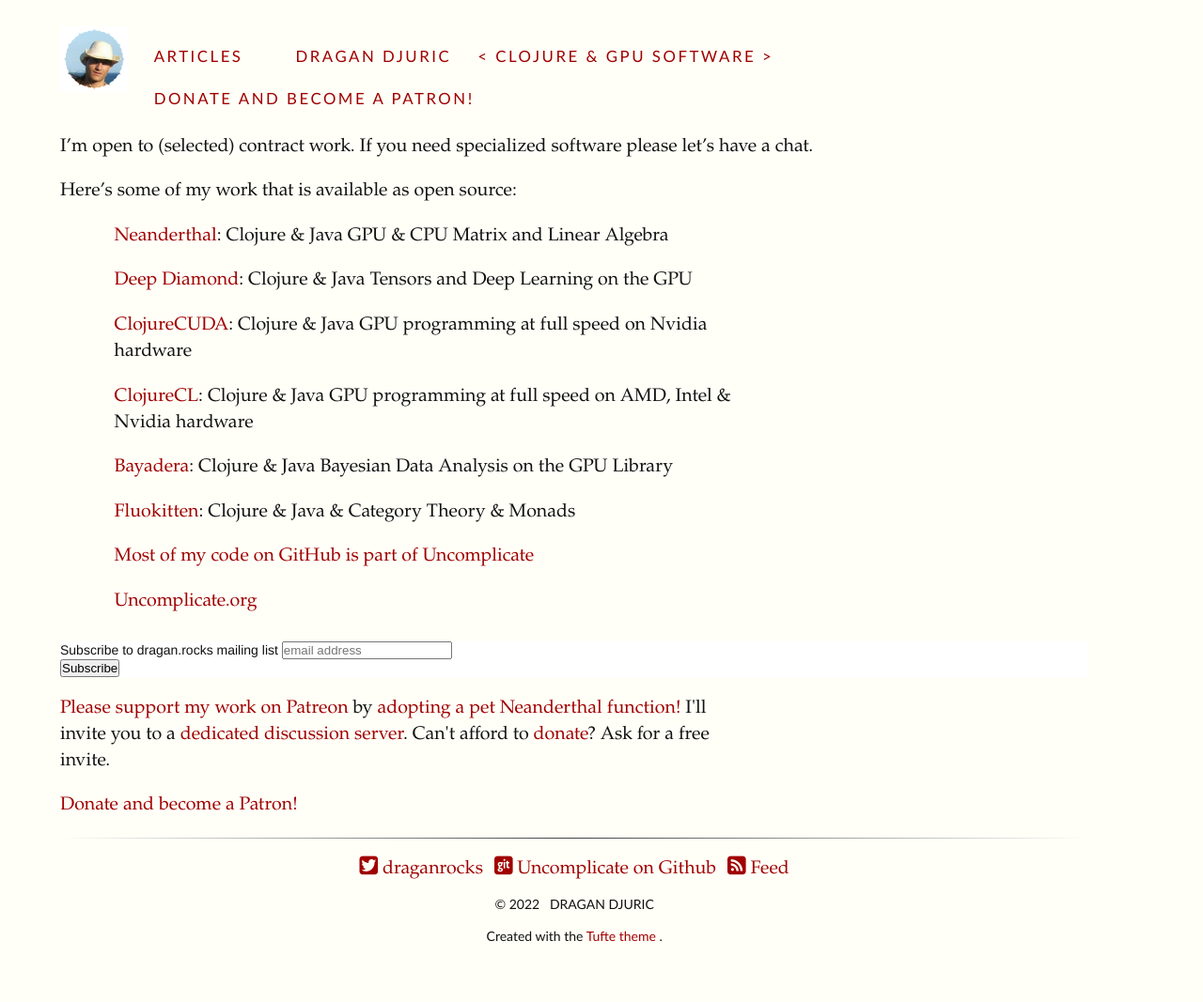
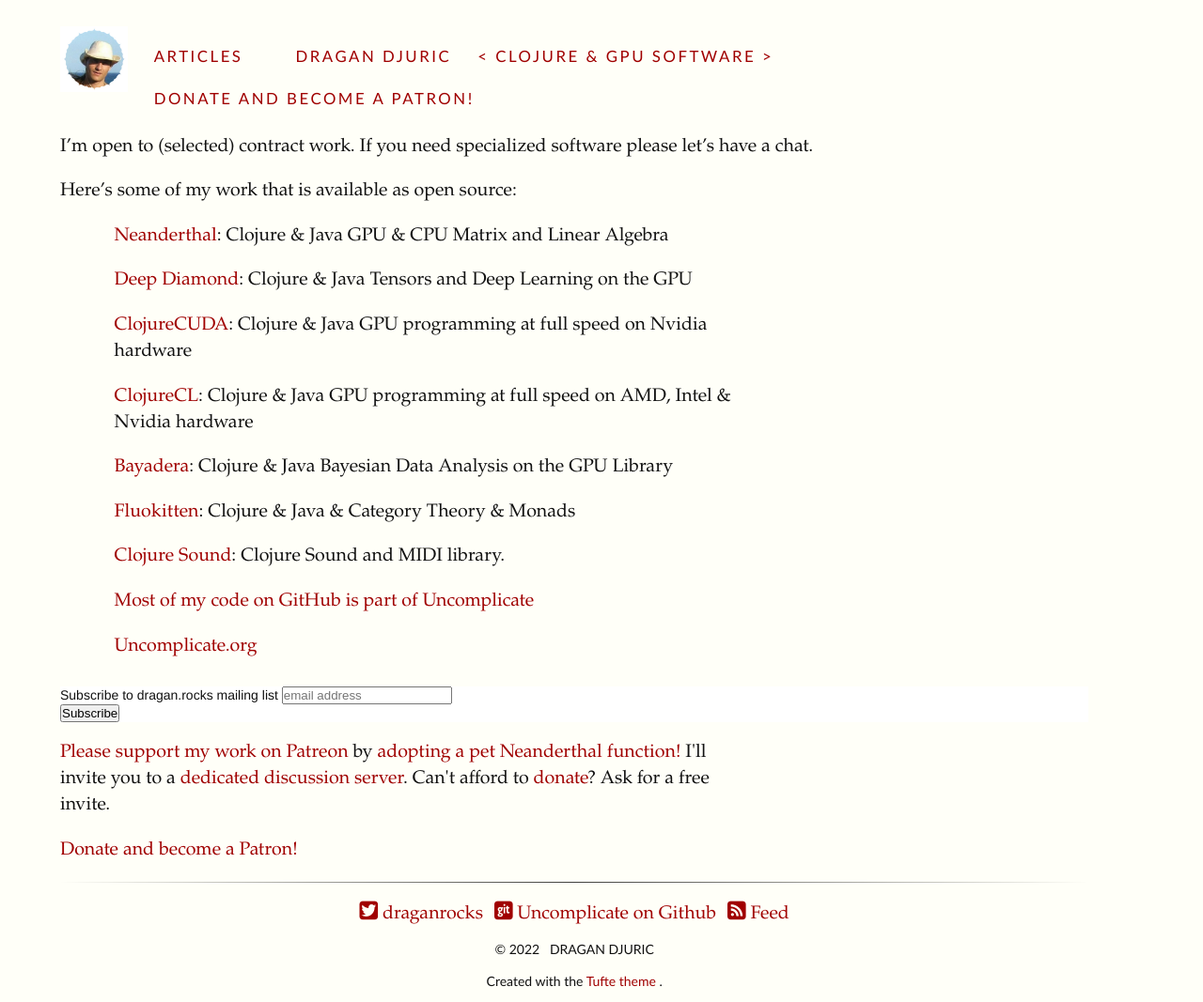
Before and after one commit to blueberry/blueberry.github.io, a Jekyll site: the page built from software/index.md, in a window 1280 px wide. Shown: the whole page at 94% size. Built offline with Jekyll 4.4.1, drawn with Linux system fonts in a browser that asks for light colours; comment, search, counter and statistics services are not loaded; before the commit the page ends 1019 px from its top, so only the background shows below that.

Commit message:
Update home/software.

```diff
--- a/software/index.md
+++ b/software/index.md
@@ -13,5 +13,6 @@
 - [ClojureCL](https://clojurecl.uncomplicate.org): Clojure & Java GPU programming at full speed on AMD, Intel & Nvidia hardware
 - [Bayadera](https://github.com/uncomplicate/bayadera): Clojure & Java Bayesian Data Analysis on the GPU Library
 - [Fluokitten](https://fluokitten.uncomplicate.org): Clojure & Java & Category Theory & Monads
+- [Clojure Sound](https://github.com/uncomplicate/clojure-sound): Clojure Sound and MIDI library.
 - [Most of my code on GitHub is part of Uncomplicate](https://github.com/uncomplicate)
 - [Uncomplicate.org](https://uncomplicate.org)
```
